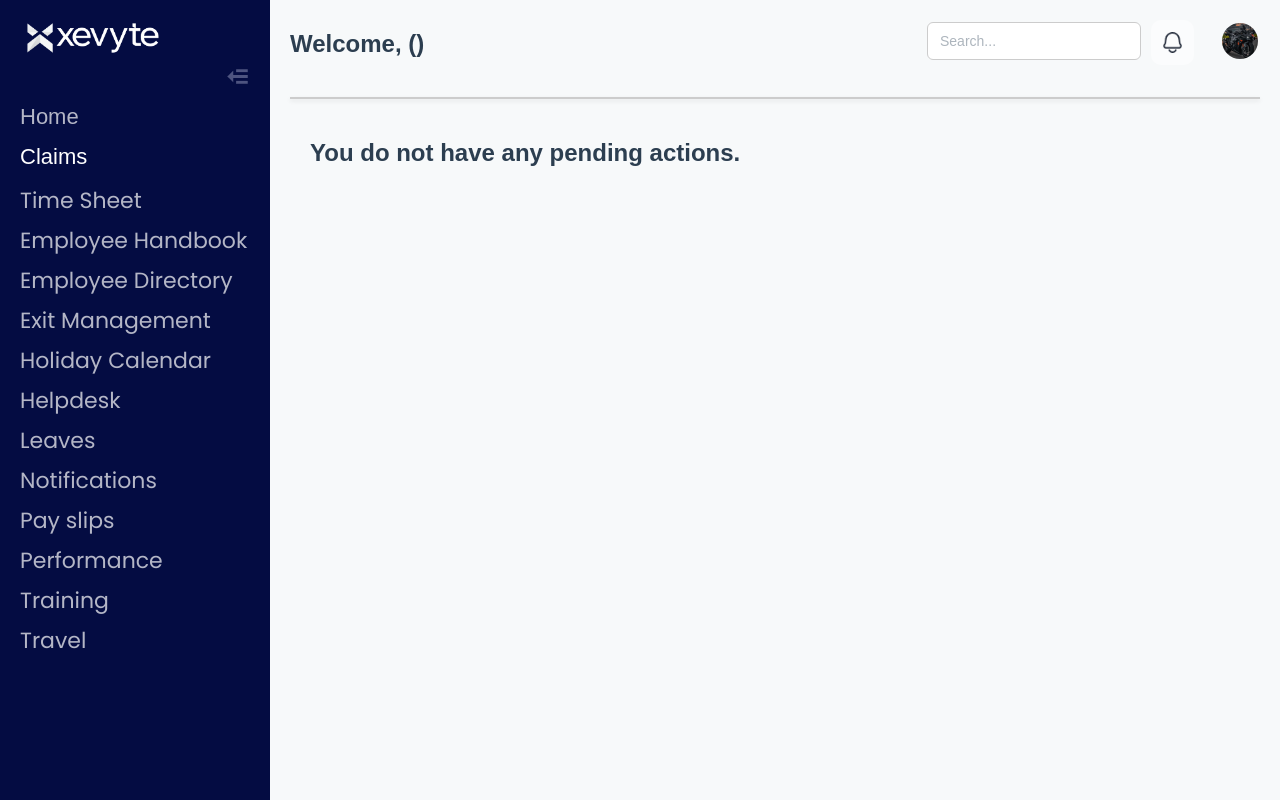
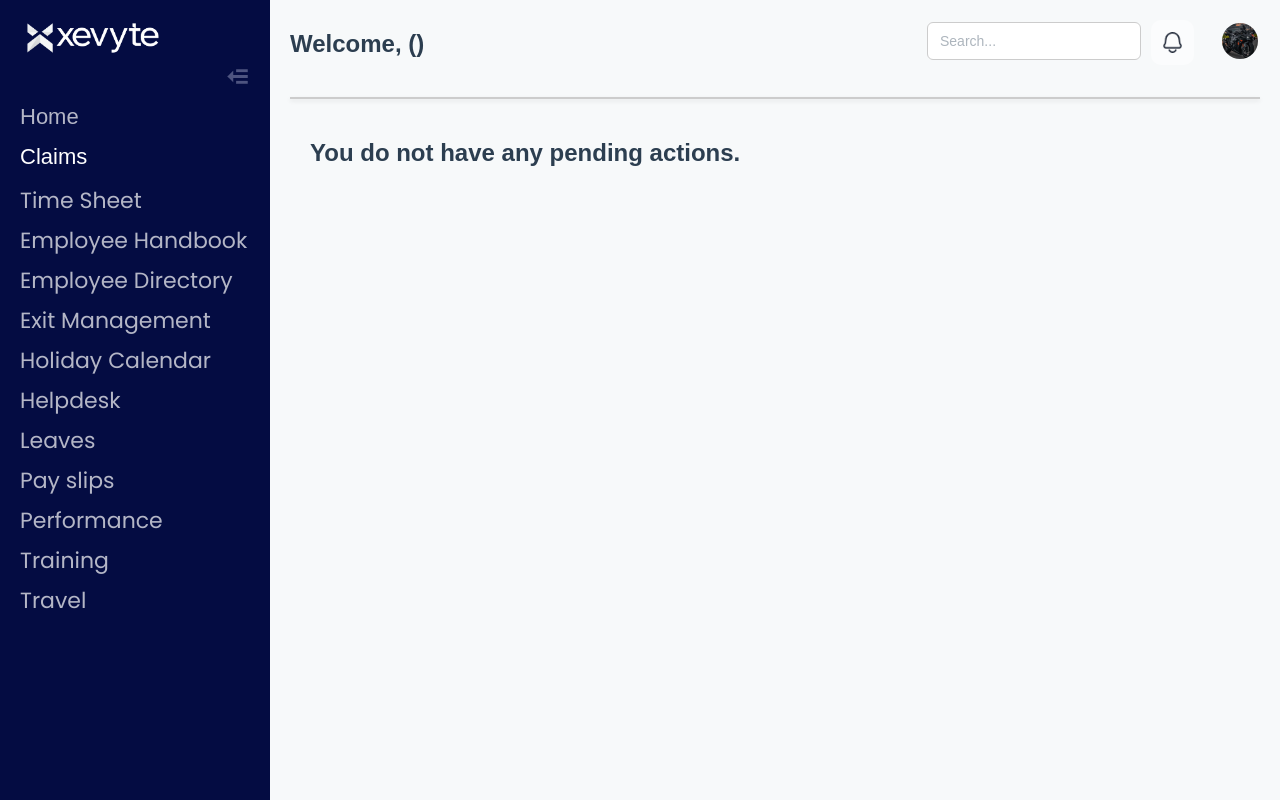
Before and after one commit to Admin-Xevyte/Xevyte_Connect, a React (Create React App) app in the folder employee-login-portal/: page /task in a window 1280 px wide. Built offline with nearby package versions, Linux system fonts and the light colour scheme.

Commit message:
Update MyTasks.js

```diff
--- a/employee-login-portal/src/pages/MyTasks.js
+++ b/employee-login-portal/src/pages/MyTasks.js
@@ -155,7 +155,7 @@ function MyTasks() {
             <h3><Link to="/home5" className="side" style={{ textDecoration: 'none', color: 'rgba(255, 255, 255, 0.7)' }}>Holiday Calendar</Link></h3>
             <h3><Link to="/home6" className="side" style={{ textDecoration: 'none', color: 'rgba(255, 255, 255, 0.7)' }}>Helpdesk</Link></h3>
             <h3><Link to="/home7" className="side" style={{ textDecoration: 'none', color: 'rgba(255, 255, 255, 0.7)' }}>Leaves</Link></h3>
-            <h3><Link to="/home8" className="side" style={{ textDecoration: 'none', color: 'rgba(255, 255, 255, 0.7)' }}>Notifications</Link></h3>
+
             <h3><Link to="/home9" className="side" style={{ textDecoration: 'none', color: 'rgba(255, 255, 255, 0.7)' }}>Pay slips</Link></h3>
             <h3><Link to="/home10" className="side" style={{ textDecoration: 'none', color: 'rgba(255, 255, 255, 0.7)' }}>Performance</Link></h3>
             <h3><Link to="/home11" className="side" style={{ textDecoration: 'none', color: 'rgba(255, 255, 255, 0.7)' }}>Training</Link></h3>
```
